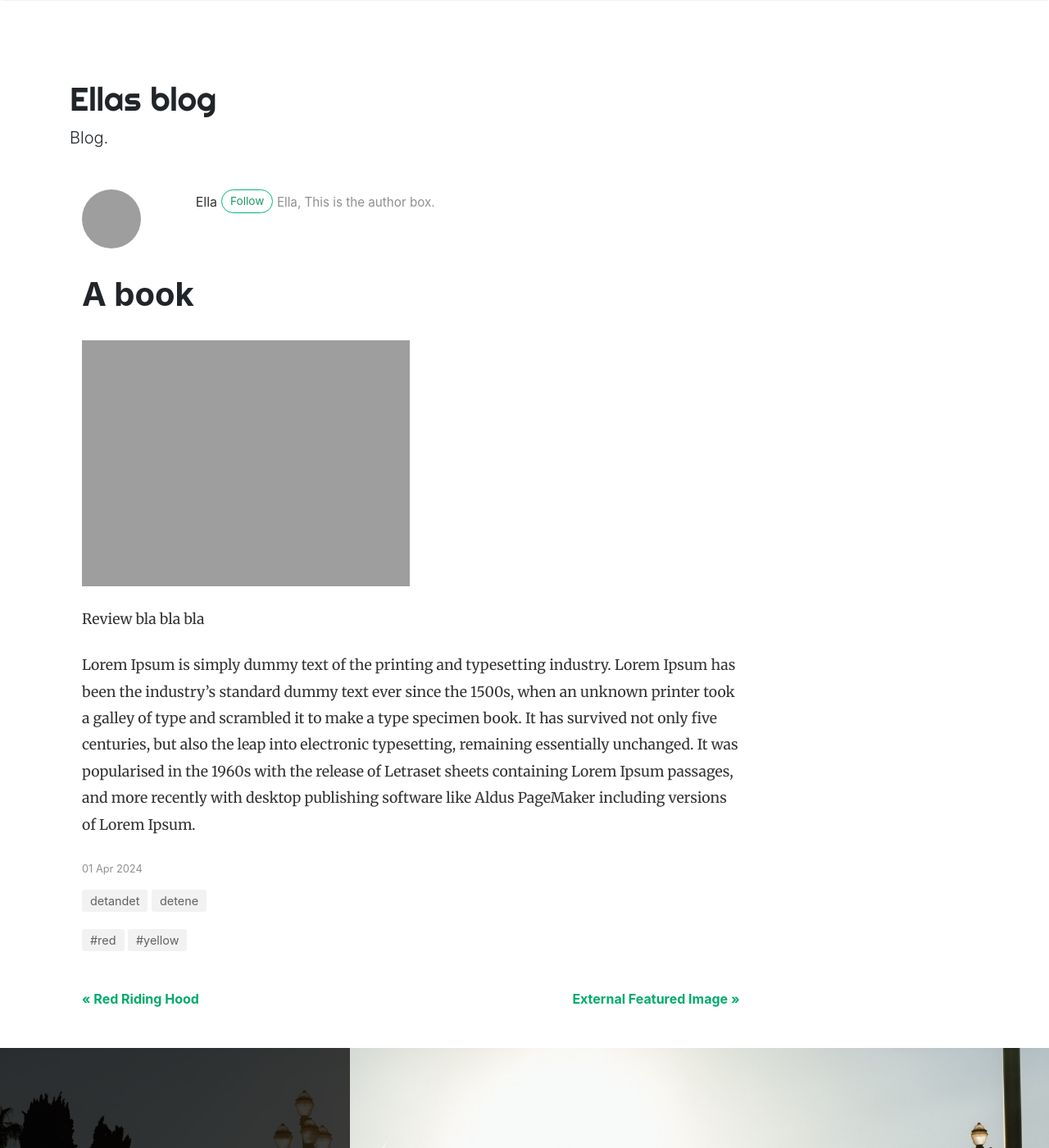
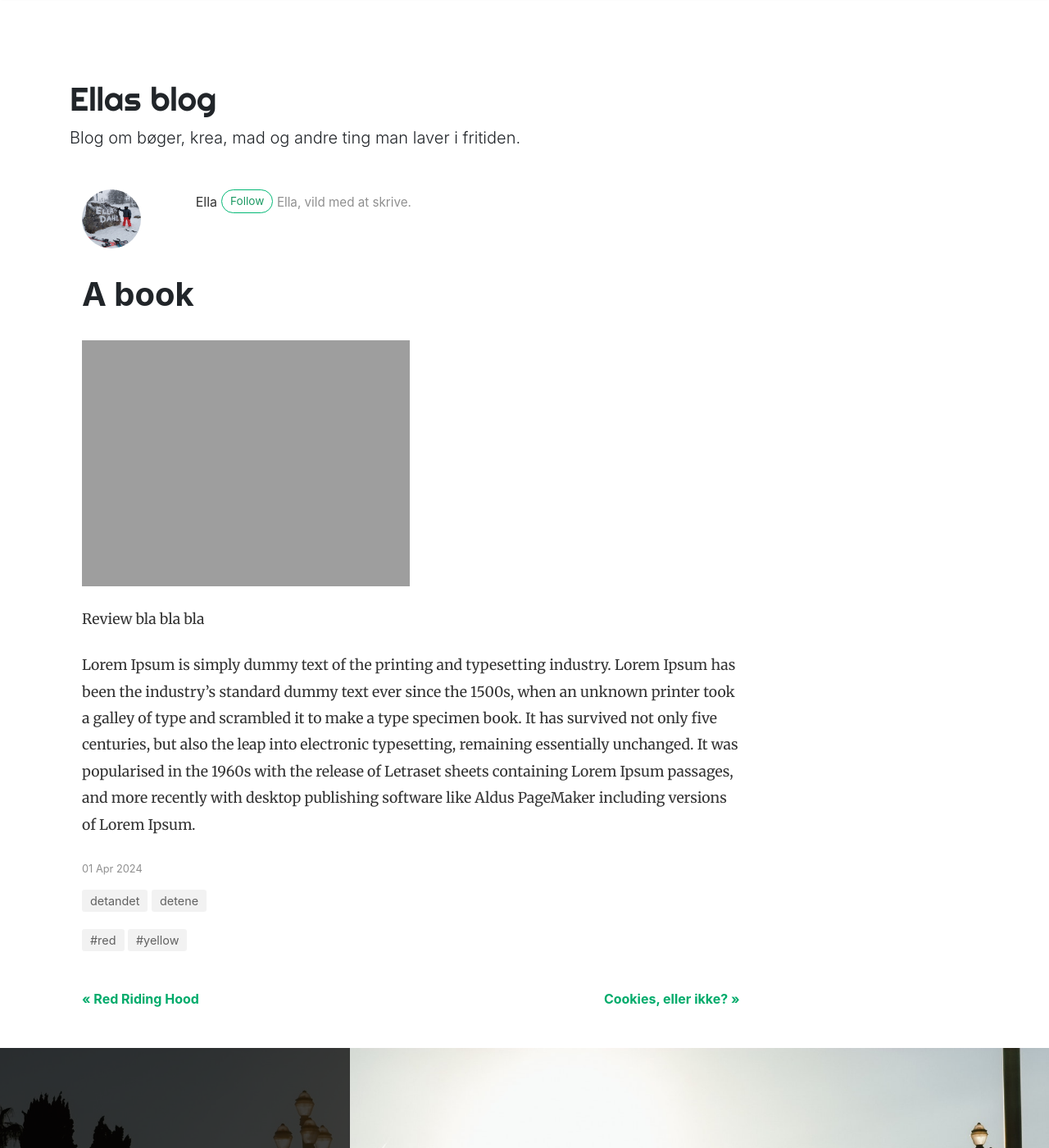
Before and after one commit to ella-dahl/blog, a Jekyll site: the page built from _posts/2024-04-01-magiske-boghandel.md, in a window 1280 px wide and 1400 px high. Shown: the whole window at 82% size. Built offline with Jekyll 4.4.1, drawn with Linux system fonts in a browser that asks for light colours; nearby versions of some CDN libraries; grey boxes are pictures that could not be loaded.

Commit message:
småting

```diff
--- a/404.html
+++ b/404.html
@@ -6,5 +6,5 @@
 
 <div class="text-center">
 <h1 class="display-1 mt-5 mb-4"><span class="badge badge-danger">404</span> Page does not exist!</h1>
-<p>Please use the search bar at the top or visit our <a href="{{site.baseurl}}/">homepage</a>!</p>
+<p>Please visit our <a href="{{site.baseurl}}/">homepage</a>!</p>
 </div>
--- a/_config.yml
+++ b/_config.yml
@@ -1,26 +1,27 @@
 # Site
 name: "Ellas blog"
 title: "Ellas blog"
-description: "Blog."
+description: "Blog om bøger, krea, mad og andre ting man laver i fritiden."
 logo: 'assets/images/logo.png'
 favicon: 'assets/images/logo.png'
 baseurl: "https://ella-dahl.github.io/blog/"
 include: ["_pages"]
-permalink: /:title/
 
 # Authors
 authors:
   ella:
     name: Ella
     display_name: Ella
-    description: "Ella, This is the author box."
+    avatar: 'assets/images/ella-dahl.jpg'
+    description: "Ella, vild med at skrive."
+  vedrana:
+    name: Vedrana
+    display_name: Vedrana
+    description: "Vedrana, kan godt lide github, jekyll, html."
 
 # Plugins
 plugins:
   - jekyll-paginate
-  - jekyll-sitemap
-  - jekyll-feed
-  - jekyll-seo-tag
   - jekyll-archives
 
 # Archives
@@ -44,6 +45,3 @@
   syntax_highlighter_opts:
     block:
       line_numbers: true
-
-# Lazy Images ("enabled" or "disabled")
-lazyimages: "disabled"
```
Also changed, not shown: _posts/2024-04-07-cookies.md (added, +7 -0 lines), README.md.
